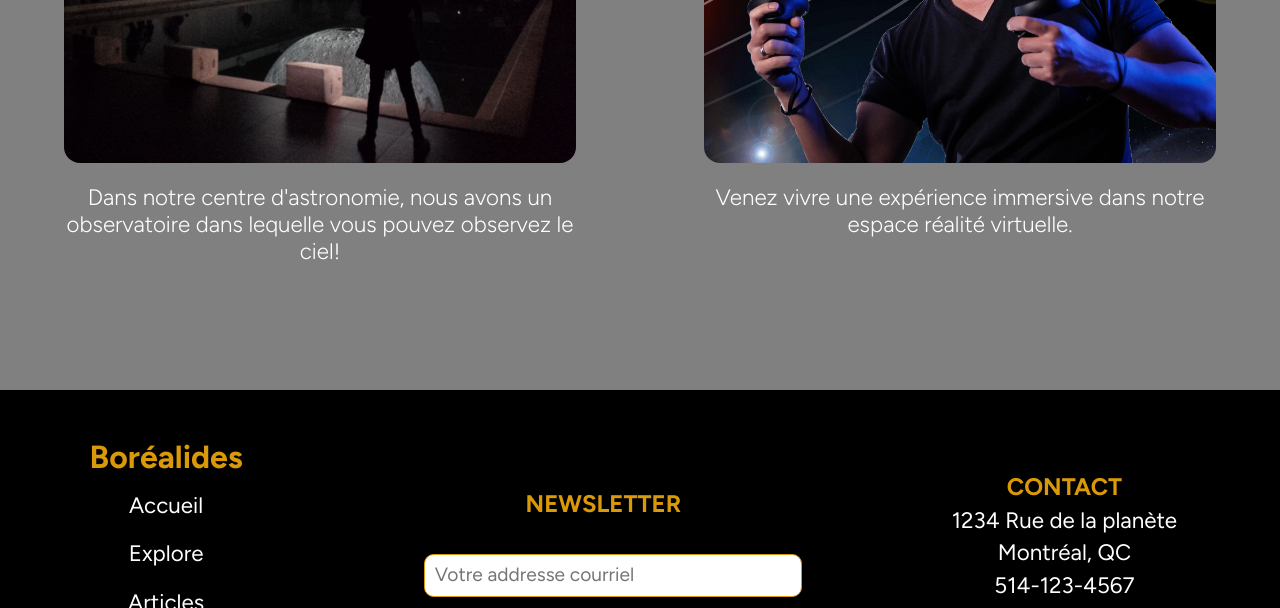
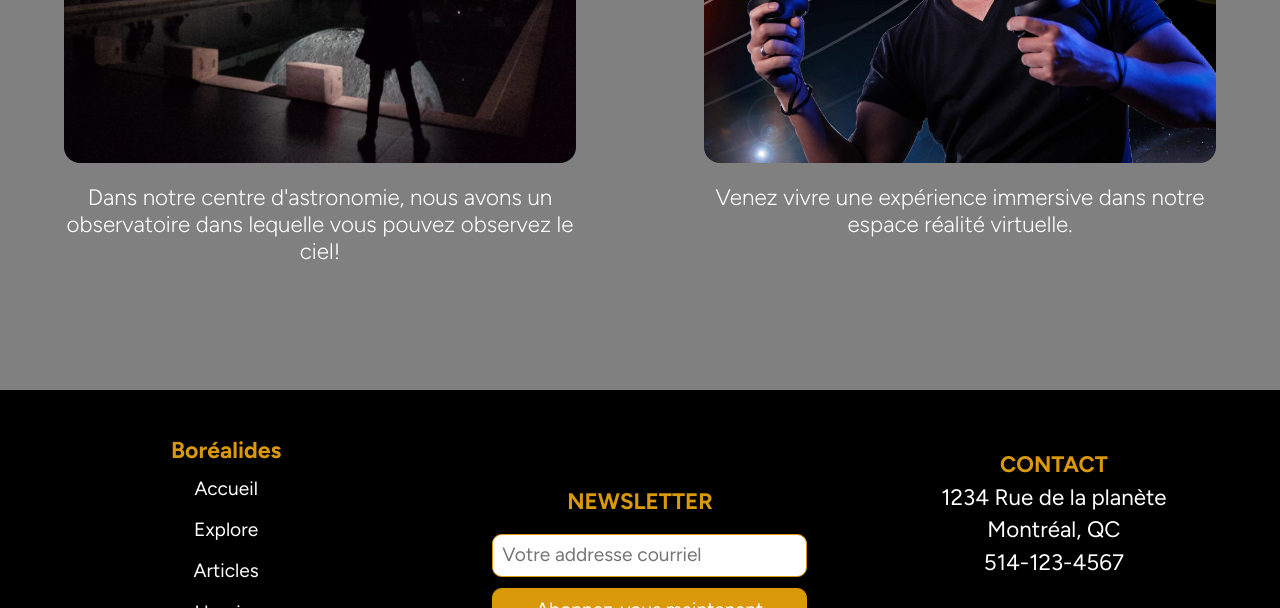
Before and after one commit to KevinKuch/TP_site_astronomie, a website: page index.html in a window 1280 px wide. Shown: the part 2001-2609 px from the top of the page. Drawn offline with nearby package versions, Linux system fonts and the light colour scheme.

Commit message:
Correction formattage footer

```diff
--- a/css/style.css
+++ b/css/style.css
@@ -129,7 +129,6 @@ nav .bar-recherche i {
 footer {
   background: #000;
   height: 20em;
-  padding-left: 2em;
 }
 footer .logo {
   font-size: 1.2em;
@@ -141,6 +140,12 @@ footer .footer-links a {
 }
 footer ul li {
   list-style-type: none;
+}
+footer .credit {
+  margin-top: 1em;
+  text-align: center;
+  display: grid;
+  place-self: center;
 }
 /************************** 1er Section de la page Accueil **************************/
 section#land-page {
@@ -581,40 +586,9 @@ main#page-explore {
   section#experience {
     grid-template-columns: 1fr 1fr;
   }
+  /** Footer **/
   .footer-container {
-    flex-direction: row;
-  }
-  .footer-container .footer-links {
-    margin-left: 2em;
-  }
-  .footer-container h1 {
-    font-size: 2rem;
-  }
-  .footer-container ul li {
-    font-size: 1.4rem;
-  }
-  .footer-container .email-form {
-    margin-left: 6em;
-  }
-  .footer-container .email-form h3 {
-    font-size: 1.5rem;
-    padding-bottom: 1rem;
-  }
-  .footer-container .email-form input {
-    margin-bottom: 1em;
-  }
-  .footer-container .email-form button {
-    margin-bottom: 1em;
-  }
-  .footer-container .contact {
-    width: 80%;
-    margin-left: 1em;
-  }
-  .footer-container .contact h3 {
-    font-size: 1.5rem;
-  }
-  .credit {
-    margin-top: 1em;
-    text-align: center;
+    display: grid;
+    grid-template-columns: repeat(3, 1fr);
   }
 }
--- a/less/footer.less
+++ b/less/footer.less
@@ -1,7 +1,7 @@
 footer {
     background: #000;
     height: 20em;
-    padding-left: 2em;
+
     .logo {
         font-size: 1.2em;
         color: @accentColor;
@@ -18,4 +18,11 @@ footer {
     ul li {
         list-style-type: none;
     }
+
+    .credit {
+        margin-top: 1em;
+        text-align: center;
+        display: grid;
+        place-self: center;
+    }
 }
--- a/less/mediaQueries.less
+++ b/less/mediaQueries.less
@@ -143,53 +143,11 @@
         grid-template-columns: 1fr 1fr;
     }
 
-
+    /** Footer **/
     .footer-container {
-        flex-direction: row;
-
-            .footer-links {
-
-                margin-left: 2em;
-            }
-            h1 {
-                font-size: 2rem;
-            }
-
-            ul li {
-                font-size: 1.4rem;
-            }
-
-            .email-form {
-
-                margin-left: 6em;
-                h3 {
-                    font-size: 1.5rem;
-                    padding-bottom: 1rem;
-                }
-
-                input {
-                    margin-bottom: 1em;
-                }
-
-                button {
-                    margin-bottom: 1em;
-                }
-            }
+        display: grid;
+        grid-template-columns: repeat(3, 1fr);
+    }
 
 
-            .contact {
-                width: 80%;
-                margin-left: 1em;
-
-                h3 {
-                    font-size: 1.5rem;
-                }
-            }
-    }
-
-            .credit {
-
-                margin-top: 1em;
-                text-align: center;
-            }
 }
```
